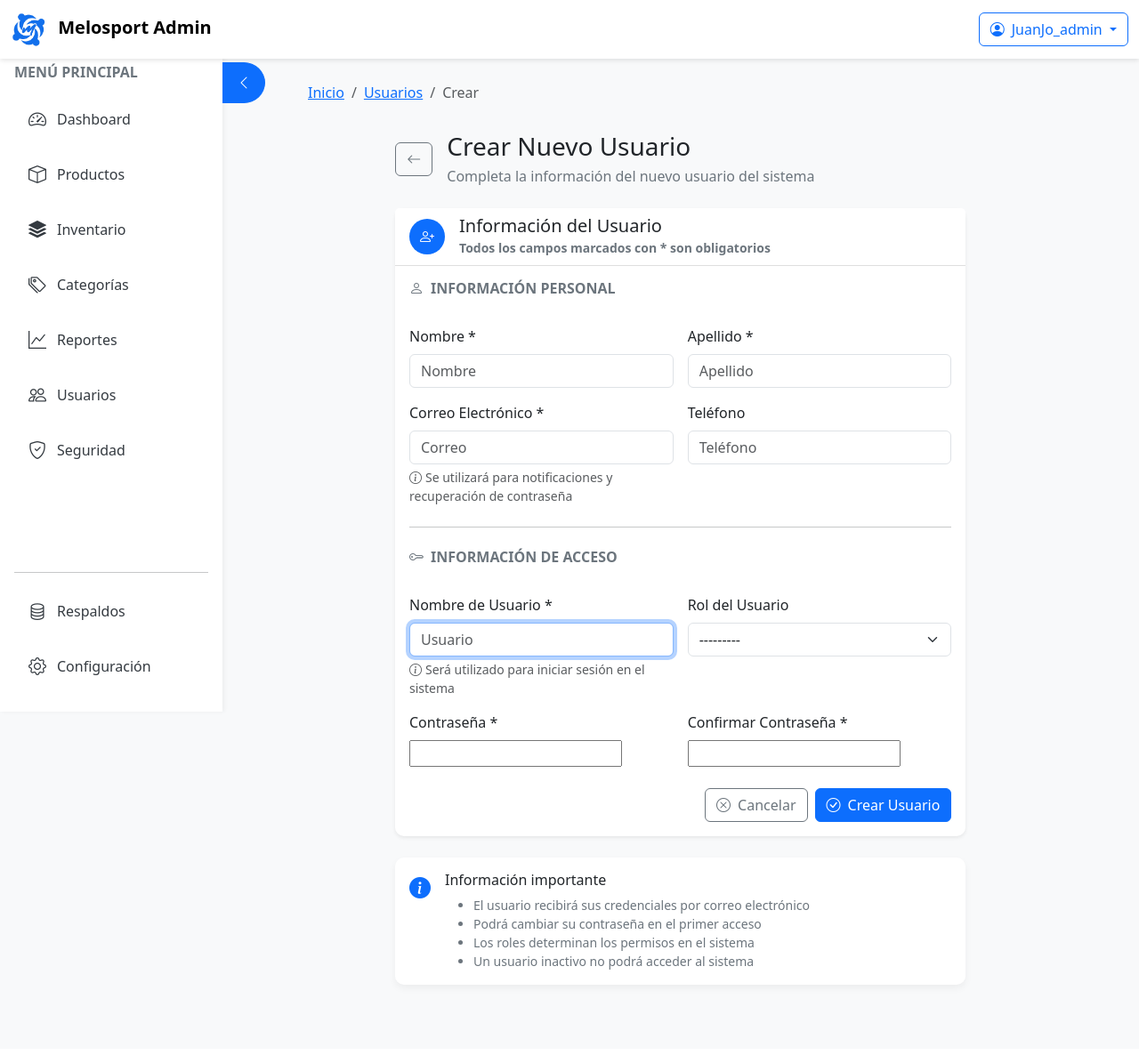
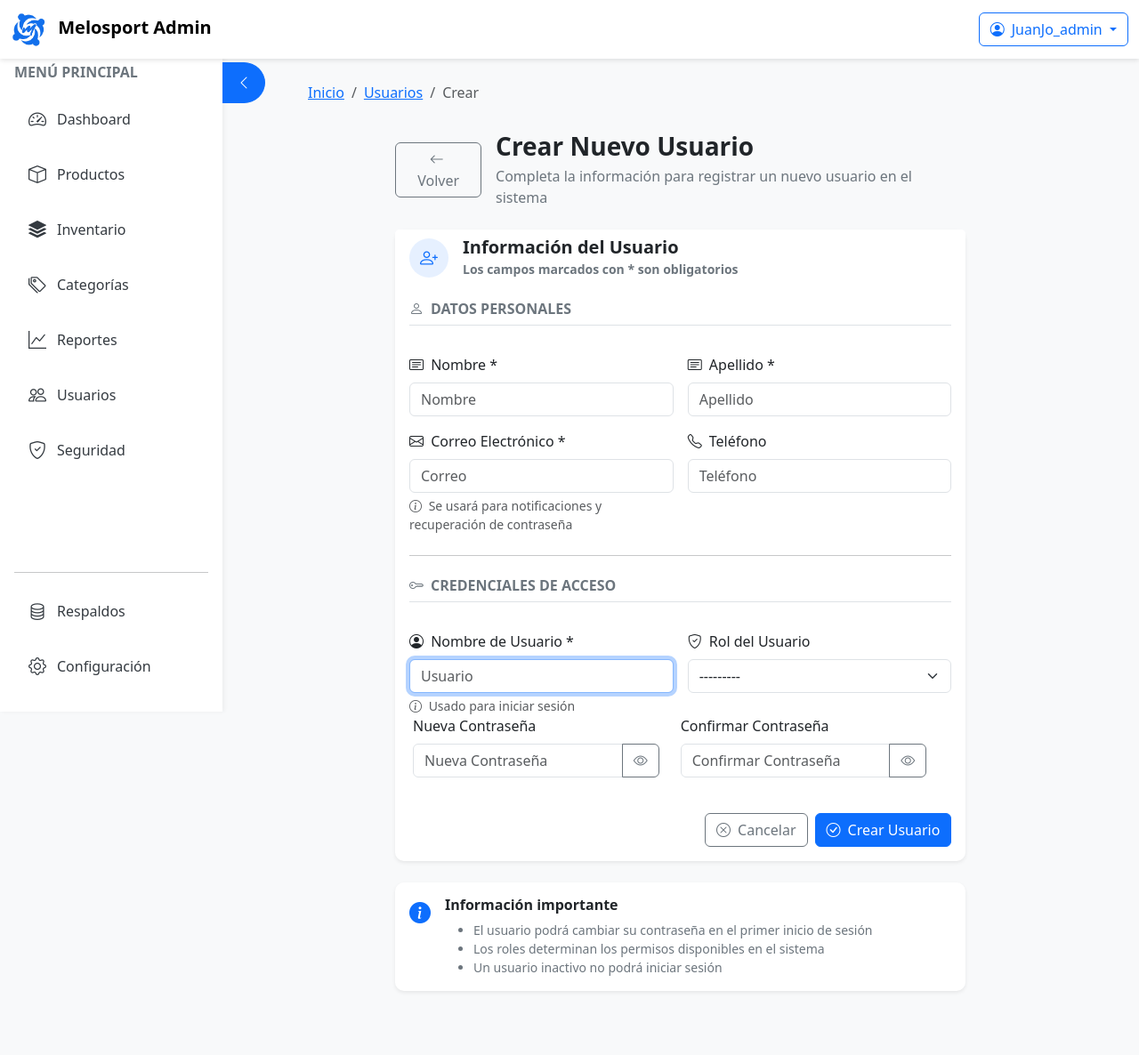
Before and after one commit to JuanJo0775/MeloSport, a Django app: page /backoffice/users/crear/ in a window 1280 px wide. Shown: the whole page at 89% size. Before the commit the page ends 1111 px from the top, so only its background shows below. Run offline with Django 5.2, Linux system fonts and the light colour scheme; a user stored in the database is signed in; parts of the project's set-up code (start-up, migrations or seed data) failed here and were passed over.

Commit message:
diseño y funcionalidad de las plantillas de user

```diff
--- a/apps/backoffice/templates/backoffice/users/confirm_delete.html
+++ b/apps/backoffice/templates/backoffice/users/confirm_delete.html
@@ -113,9 +113,9 @@
                 <i class="bi bi-person-x me-1"></i> Desactivar Usuario
               </a>
             {% endif %}
-            <a href="{% url 'backoffice:users:update' object.pk %}"
+            <a href="{% url 'backoffice:users:edit' object.pk %}"
                class="btn btn-outline-primary btn-sm">
-              <i class="bi bi-pencil-square me-1"></i> Modificar Permisos
+              <i class="bi bi-pencil-square me-1"></i> Actualizar Información
             </a>
           </div>
           <small class="text-muted d-block mt-2">
--- a/apps/backoffice/templates/backoffice/users/create.html
+++ b/apps/backoffice/templates/backoffice/users/create.html
@@ -4,35 +4,39 @@
 {% block title %}Crear Usuario{% endblock %}
 
 {% block breadcrumb %}
-  {% breadcrumb  "Usuarios|backoffice:users:list" "Crear" %}
+  {% breadcrumb "Usuarios|backoffice:users:list" "Crear" %}
 {% endblock %}
 
 {% block content %}
 <div class="container py-4">
   <div class="row justify-content-center">
     <div class="col-lg-8">
+
       <!-- Header -->
       <div class="d-flex align-items-center mb-4">
-        <a href="{% url 'backoffice:users:list' %}" class="btn btn-outline-secondary me-3">
-          <i class="bi bi-arrow-left"></i>
+        <div>
+          <a href="{% url 'backoffice:users:list' %}" class="btn btn-outline-secondary">
+            <i class="bi bi-arrow-left me-1"></i>
+            Volver
           </a>
-        <div>
-          <h1 class="h3 mb-1">Crear Nuevo Usuario</h1>
-          <p class="text-muted mb-0">Completa la información del nuevo usuario del sistema</p>
+        </div>
+        <div class="ms-3">
+          <h1 class="h3 fw-semibold mb-1">Crear Nuevo Usuario</h1>
+          <p class="text-muted mb-0">Completa la información para registrar un nuevo usuario en el sistema</p>
         </div>
       </div>
 
       <!-- Formulario -->
-      <div class="card shadow-sm">
-        <div class="card-header bg-white">
+      <div class="card shadow-sm border-0">
+        <div class="card-header bg-white border-bottom-0">
           <div class="d-flex align-items-center">
-            <div class="bg-primary text-white rounded-circle d-flex align-items-center justify-content-center me-3"
-                 style="width: 40px; height: 40px;">
-              <i class="bi bi-person-plus"></i>
+            <div class="bg-primary bg-opacity-10 text-primary rounded-circle d-flex align-items-center justify-content-center me-3"
+                 style="width: 44px; height: 44px;">
+              <i class="bi bi-person-plus fs-5"></i>
             </div>
             <div>
-              <h5 class="mb-0">Información del Usuario</h5>
-              <small class="text-muted">Todos los campos marcados con * son obligatorios</small>
+              <h5 class="mb-0 fw-semibold">Información del Usuario</h5>
+              <small class="text-muted">Los campos marcados con * son obligatorios</small>
             </div>
           </div>
         </div>
@@ -44,14 +48,14 @@
             <!-- Información personal -->
             <div class="row g-3 mb-4">
               <div class="col-12">
-                <h6 class="text-muted text-uppercase fw-bold mb-3">
-                  <i class="bi bi-person me-2"></i>Información Personal
+                <h6 class="text-muted text-uppercase fw-bold mb-3 border-bottom pb-2">
+                  <i class="bi bi-person me-2"></i>Datos Personales
                 </h6>
               </div>
 
               <div class="col-md-6">
-                <label for="{{ form.first_name.id_for_label }}" class="form-label">
-                  Nombre *
+                <label for="{{ form.first_name.id_for_label }}" class="form-label fw-medium">
+                  <i class="bi bi-card-text me-1"></i> Nombre *
                 </label>
                 {{ form.first_name }}
                 {% if form.first_name.errors %}
@@ -64,8 +68,8 @@
               </div>
 
               <div class="col-md-6">
-                <label for="{{ form.last_name.id_for_label }}" class="form-label">
-                  Apellido *
+                <label for="{{ form.last_name.id_for_label }}" class="form-label fw-medium">
+                  <i class="bi bi-card-text me-1"></i> Apellido *
                 </label>
                 {{ form.last_name }}
                 {% if form.last_name.errors %}
@@ -78,8 +82,8 @@
               </div>
 
               <div class="col-md-6">
-                <label for="{{ form.email.id_for_label }}" class="form-label">
-                  Correo Electrónico *
+                <label for="{{ form.email.id_for_label }}" class="form-label fw-medium">
+                  <i class="bi bi-envelope me-1"></i> Correo Electrónico *
                 </label>
                 {{ form.email }}
                 {% if form.email.errors %}
@@ -90,13 +94,13 @@
                   </div>
                 {% endif %}
                 <div class="form-text">
-                  <i class="bi bi-info-circle me-1"></i>Se utilizará para notificaciones y recuperación de contraseña
+                  <i class="bi bi-info-circle me-1"></i> Se usará para notificaciones y recuperación de contraseña
                 </div>
               </div>
 
               <div class="col-md-6">
-                <label for="{{ form.phone.id_for_label }}" class="form-label">
-                  Teléfono
+                <label for="{{ form.phone.id_for_label }}" class="form-label fw-medium">
+                  <i class="bi bi-telephone me-1"></i> Teléfono
                 </label>
                 {{ form.phone }}
                 {% if form.phone.errors %}
@@ -114,14 +118,14 @@
             <!-- Información de acceso -->
             <div class="row g-3 mb-4">
               <div class="col-12">
-                <h6 class="text-muted text-uppercase fw-bold mb-3">
-                  <i class="bi bi-key me-2"></i>Información de Acceso
+                <h6 class="text-muted text-uppercase fw-bold mb-3 border-bottom pb-2">
+                  <i class="bi bi-key me-2"></i>Credenciales de Acceso
                 </h6>
               </div>
 
               <div class="col-md-6">
-                <label for="{{ form.username.id_for_label }}" class="form-label">
-                  Nombre de Usuario *
+                <label for="{{ form.username.id_for_label }}" class="form-label fw-medium">
+                  <i class="bi bi-person-circle me-1"></i> Nombre de Usuario *
                 </label>
                 {{ form.username }}
                 {% if form.username.errors %}
@@ -132,13 +136,13 @@
                   </div>
                 {% endif %}
                 <div class="form-text">
-                  <i class="bi bi-info-circle me-1"></i>Será utilizado para iniciar sesión en el sistema
+                  <i class="bi bi-info-circle me-1"></i> Usado para iniciar sesión
                 </div>
               </div>
 
               <div class="col-md-6">
-                <label for="{{ form.role.id_for_label }}" class="form-label">
-                  Rol del Usuario
+                <label for="{{ form.role.id_for_label }}" class="form-label fw-medium">
+                  <i class="bi bi-shield-check me-1"></i> Rol del Usuario
                 </label>
                 {{ form.role }}
                 {% if form.role.errors %}
@@ -150,11 +154,17 @@
                 {% endif %}
               </div>
 
+              <!-- Contraseña -->
+              <div class="row mb-3">
                 <div class="col-md-6">
-                <label for="{{ form.password1.id_for_label }}" class="form-label">
-                  Contraseña *
-                </label>
+                  <label for="{{ form.password1.id_for_label }}" class="form-label">Nueva Contraseña</label>
+                  <div class="input-group">
                     {{ form.password1 }}
+                    <button type="button" class="btn btn-outline-secondary"
+                            onclick="togglePassword('{{ form.password1.id_for_label }}', this)">
+                      <i class="bi bi-eye"></i>
+                    </button>
+                  </div>
                   {% if form.password1.errors %}
                     <div class="invalid-feedback d-block">
                       {% for error in form.password1.errors %}
@@ -165,10 +175,14 @@
                 </div>
 
                 <div class="col-md-6">
-                <label for="{{ form.password2.id_for_label }}" class="form-label">
-                  Confirmar Contraseña *
-                </label>
+                  <label for="{{ form.password2.id_for_label }}" class="form-label">Confirmar Contraseña</label>
+                  <div class="input-group">
                     {{ form.password2 }}
+                    <button type="button" class="btn btn-outline-secondary"
+                            onclick="togglePassword('{{ form.password2.id_for_label }}', this)">
+                      <i class="bi bi-eye"></i>
+                    </button>
+                  </div>
                   {% if form.password2.errors %}
                     <div class="invalid-feedback d-block">
                       {% for error in form.password2.errors %}
@@ -178,8 +192,9 @@
                   {% endif %}
                 </div>
               </div>
+            </div>
 
-            <!-- Errores generales del formulario -->
+            <!-- Errores generales -->
             {% if form.non_field_errors %}
               <div class="alert alert-danger">
                 <i class="bi bi-exclamation-triangle me-2"></i>
@@ -189,8 +204,8 @@
               </div>
             {% endif %}
 
-            <!-- Botones de acción -->
-            <div class="d-flex justify-content-end gap-2">
+            <!-- Botones -->
+            <div class="d-flex justify-content-end gap-2 mt-3">
               <a href="{% url 'backoffice:users:list' %}" class="btn btn-outline-secondary">
                 <i class="bi bi-x-circle me-2"></i>Cancelar
               </a>
@@ -203,25 +218,40 @@
       </div>
 
       <!-- Información adicional -->
-      <div class="card mt-4">
+      <div class="card shadow-sm border-0 mt-3">
         <div class="card-body">
           <div class="d-flex">
             <div class="text-primary me-3">
               <i class="bi bi-info-circle-fill fs-4"></i>
             </div>
             <div>
-              <h6 class="mb-2">Información importante</h6>
+              <h6 class="fw-semibold mb-2">Información importante</h6>
               <ul class="mb-0 small text-muted">
-                <li>El usuario recibirá sus credenciales por correo electrónico</li>
-                <li>Podrá cambiar su contraseña en el primer acceso</li>
-                <li>Los roles determinan los permisos en el sistema</li>
-                <li>Un usuario inactivo no podrá acceder al sistema</li>
+                <li>El usuario podrá cambiar su contraseña en el primer inicio de sesión</li>
+                <li>Los roles determinan los permisos disponibles en el sistema</li>
+                <li>Un usuario inactivo no podrá iniciar sesión</li>
               </ul>
             </div>
           </div>
         </div>
       </div>
+
     </div>
   </div>
 </div>
+
+<script>
+function togglePassword(fieldId, button) {
+  const field = document.getElementById(fieldId);
+  const icon = button.querySelector('i');
+
+  if (field.type === 'password') {
+    field.type = 'text';
+    icon.classList.replace('bi-eye', 'bi-eye-slash');
+  } else {
+    field.type = 'password';
+    icon.classList.replace('bi-eye-slash', 'bi-eye');
+  }
+}
+</script>
 {% endblock %}
--- a/apps/backoffice/templates/backoffice/users/detail.html
+++ b/apps/backoffice/templates/backoffice/users/detail.html
@@ -223,7 +223,7 @@
         <div class="card-body">
           <div class="d-grid gap-2">
             {% if perms.auth.change_user %}
-              <a href="{% url 'backoffice:users:update' user_obj.pk %}" class="btn btn-outline-primary">
+              <a href="{% url 'backoffice:users:edit' user_obj.pk %}" class="btn btn-outline-primary">
                 <i class="bi bi-pencil-square me-2"></i> Editar Usuario
               </a>
 
--- a/apps/users/forms.py
+++ b/apps/users/forms.py
@@ -1,5 +1,9 @@
 from django import forms
-from django.contrib.auth.forms import UserCreationForm, UserChangeForm
+from django.contrib.auth.forms import (
+    UserCreationForm,
+    UserChangeForm,
+    SetPasswordForm,
+)
 from django.contrib.auth import get_user_model
 from django.contrib.auth.models import Group
 
@@ -19,6 +23,22 @@ class CustomUserCreationForm(UserCreationForm):
         widget=forms.Select(attrs={"class": "form-select"})
     )
 
+    # Sobrescribir campos de contraseña
+    password1 = forms.CharField(
+        label="Nueva Contraseña",
+        widget=forms.PasswordInput(attrs={
+            "class": "form-control",
+            "placeholder": "Nueva Contraseña"
+        })
+    )
+    password2 = forms.CharField(
+        label="Confirmar Contraseña",
+        widget=forms.PasswordInput(attrs={
+            "class": "form-control",
+            "placeholder": "Confirmar Contraseña"
+        })
+    )
+
     class Meta(UserCreationForm.Meta):
         model = User
         fields = [
@@ -31,6 +51,7 @@ class CustomUserCreationForm(UserCreationForm):
             "first_name": forms.TextInput(attrs={"class": "form-control", "placeholder": "Nombre"}),
             "last_name": forms.TextInput(attrs={"class": "form-control", "placeholder": "Apellido"}),
         }
+
 
 
 class CustomUserChangeForm(UserChangeForm):
@@ -46,6 +67,18 @@ class CustomUserChangeForm(UserChangeForm):
         widget=forms.Select(attrs={"class": "form-select"})
     )
 
+    # Campos extras para cambio de contraseña
+    password1 = forms.CharField(
+        label="Nueva Contraseña",
+        widget=forms.PasswordInput(attrs={"class": "form-control", "placeholder": "Nueva contraseña"}),
+        required=False
+    )
+    password2 = forms.CharField(
+        label="Confirmar Contraseña",
+        widget=forms.PasswordInput(attrs={"class": "form-control", "placeholder": "Confirmar contraseña"}),
+        required=False
+    )
+
     class Meta:
         model = User
         fields = [
@@ -59,3 +92,55 @@ class CustomUserChangeForm(UserChangeForm):
             "last_name": forms.TextInput(attrs={"class": "form-control"}),
             "is_active": forms.CheckboxInput(attrs={"class": "form-check-input"}),
         }
+
+    def clean(self):
+        cleaned_data = super().clean()
+        password1 = cleaned_data.get("password1")
+        password2 = cleaned_data.get("password2")
+
+        if password1 or password2:
+            if password1 != password2:
+                raise forms.ValidationError("Las contraseñas no coinciden.")
+        return cleaned_data
+
+    def save(self, commit=True):
+        user = super().save(commit=False)
+        password1 = self.cleaned_data.get("password1")
+        if password1:
+            user.set_password(password1)
+        if commit:
+            user.save()
+        return user
+
+
+class CustomPasswordChangeForm(SetPasswordForm):
+    old_password = forms.CharField(
+        label="Contraseña actual",
+        strip=False,
+        widget=forms.PasswordInput(
+            attrs={
+                "class": "form-control rounded-3",
+                "placeholder": "Contraseña actual",
+                "autocomplete": "current-password"
+            }
+        ),
+    )
+
+    def __init__(self, *args, **kwargs):
+        super().__init__(*args, **kwargs)
+        self.fields["new_password1"].widget.attrs.update({
+            "class": "form-control rounded-3",
+            "placeholder": "Nueva contraseña",
+            "autocomplete": "new-password"
+        })
+        self.fields["new_password2"].widget.attrs.update({
+            "class": "form-control rounded-3",
+            "placeholder": "Confirmar nueva contraseña",
+            "autocomplete": "new-password"
+        })
+
+    def clean_old_password(self):
+        old_password = self.cleaned_data.get("old_password")
+        if not self.user.check_password(old_password):
+            raise forms.ValidationError("La contraseña actual no es correcta.")
+        return old_password
--- a/apps/users/urls.py
+++ b/apps/users/urls.py
@@ -22,7 +22,7 @@ urlpatterns = [
     path("<int:pk>/editar/", UserUpdateView.as_view(), name="edit"),
     path("<int:pk>/eliminar/", UserDeleteView.as_view(), name="delete"),
     path("<int:pk>/toggle-active/", UserToggleActiveView.as_view(), name="toggle_active"),
-    path("<int:pk>/password/set/", UserSetPasswordView.as_view(), name="password_set"),
+    path("<int:pk>/password/set/", UserSetPasswordView.as_view(), name="set_password"),
 
     # Auditoría
     path("audit/", AuditLogListView.as_view(), name="audit_list"),
--- a/apps/users/views.py
+++ b/apps/users/views.py
@@ -1,10 +1,14 @@
+# apps/users/views.py
+
 from django.db.models import Q, Count
 from django.contrib.auth.models import Group
 from django.utils.timezone import now, timedelta
 from django.contrib import messages
 from django.shortcuts import redirect, get_object_or_404
 from django.urls import reverse_lazy
-from django.views.generic import ListView, DetailView, CreateView, UpdateView, DeleteView, View
+from django.views.generic import (
+    ListView, DetailView, CreateView, UpdateView, DeleteView, View, FormView
+)
 from django.contrib.auth.mixins import LoginRequiredMixin, PermissionRequiredMixin
 from django.contrib.auth.forms import SetPasswordForm
 from django.contrib.auth import get_user_model
@@ -52,7 +56,7 @@ class UserListView(LoginRequiredMixin, PermissionRequiredMixin, ListView):
     permission_required = "auth.view_user"
 
     def get_queryset(self):
-        qs = User.objects.all().select_related()
+        qs = User.objects.all().prefetch_related("groups")
         search = self.request.GET.get("q")
         if search:
             qs = qs.filter(
@@ -61,22 +65,30 @@ class UserListView(LoginRequiredMixin, PermissionRequiredMixin, ListView):
                 Q(last_name__icontains=search) |
                 Q(email__icontains=search)
             )
-        group = self.request.GET.get("group")
-        if group:
-            qs = qs.filter(groups__name__iexact=group)
-        return qs
+        group_id = self.request.GET.get("group_id")
+        if group_id:
+            qs = qs.filter(groups__id=group_id)
+        return qs.distinct()
 
     def get_context_data(self, **kwargs):
-        context = super().get_context_data(**kwargs)
-        context["total_users"] = User.objects.count()
-        context["active_users"] = User.objects.filter(is_active=True).count()
-        context["inactive_users"] = User.objects.filter(is_active=False).count()
-        context["users_by_role"] = (
-            User.objects.values("groups__name")
-            .annotate(count=Count("id"))
-            .order_by()
-        )
-        return context
+        ctx = super().get_context_data(**kwargs)
+
+        admin_group = Group.objects.filter(name__iexact="Administrador").first()
+        vendor_group = Group.objects.filter(name__iexact="Vendedor").first()
+
+        ctx.update({
+            "total_users": User.objects.count(),
+            "active_users": User.objects.filter(is_active=True).count(),
+            "vendors": User.objects.filter(groups=vendor_group).count() if vendor_group else 0,
+            "admins": User.objects.filter(groups=admin_group).count() if admin_group else 0,
+            "groups": list(Group.objects.order_by("name").values("id", "name")),
+            "users_by_role": (
+                User.objects.values("groups__name")
+                .annotate(count=Count("id"))
+                .order_by()
+            ),
+        })
+        return ctx
 
 
 class UserDetailView(LoginRequiredMixin, PermissionRequiredMixin, DetailView):
@@ -90,7 +102,7 @@ class UserCreateView(LoginRequiredMixin, PermissionRequiredMixin, CreateView):
     model = User
     form_class = CustomUserCreationForm
     template_name = "backoffice/users/create.html"
-    success_url = reverse_lazy("users:list")
+    success_url = reverse_lazy("backoffice:users:list")
     permission_required = "auth.add_user"
 
     def form_valid(self, form):
@@ -106,7 +118,7 @@ class UserUpdateView(LoginRequiredMixin, PermissionRequiredMixin, UpdateView):
     model = User
     form_class = CustomUserChangeForm
     template_name = "backoffice/users/update.html"
-    success_url = reverse_lazy("users:list")
+    success_url = reverse_lazy("backoffice:users:list")
     permission_required = "auth.change_user"
 
     def form_valid(self, form):
@@ -122,14 +134,14 @@ class UserUpdateView(LoginRequiredMixin, PermissionRequiredMixin, UpdateView):
 class UserDeleteView(LoginRequiredMixin, PermissionRequiredMixin, DeleteView):
     model = User
     template_name = "backoffice/users/confirm_delete.html"
-    success_url = reverse_lazy("users:list")
+    success_url = reverse_lazy("backoffice:users:list")
     permission_required = "auth.delete_user"
 
     def delete(self, request, *args, **kwargs):
         obj = self.get_object()
         if obj == request.user:
             messages.error(request, "No puedes eliminarte a ti mismo.")
-            return redirect("users:list")
+            return redirect("backoffice:users:list")
         messages.success(request, f"Usuario {obj.username} eliminado correctamente.")
         return super().delete(request, *args, **kwargs)
 
@@ -141,29 +153,37 @@ class UserToggleActiveView(LoginRequiredMixin, PermissionRequiredMixin, View):
         user = get_object_or_404(User, pk=pk)
         if user == request.user:
             messages.error(request, "No puedes desactivarte a ti mismo.")
-            return redirect("users:list")
+            return redirect("backoffice:users:list")
         user.is_active = not user.is_active
         user.save()
         messages.success(request, f"Usuario {user.username} {'activado' if user.is_active else 'desactivado'}.")
-        return redirect("users:list")
+        return redirect("backoffice:users:list")
 
 
-class UserSetPasswordView(LoginRequiredMixin, PermissionRequiredMixin, UpdateView):
-    model = User
-    form_class = SetPasswordForm
+from .forms import CustomPasswordChangeForm
+
+class UserSetPasswordView(LoginRequiredMixin, PermissionRequiredMixin, FormView):
     template_name = "backoffice/users/set_password.html"
-    success_url = reverse_lazy("users:list")
+    form_class = CustomPasswordChangeForm
+    success_url = reverse_lazy("backoffice:users:list")
     permission_required = "auth.change_user"
 
     def get_form_kwargs(self):
         kwargs = super().get_form_kwargs()
-        kwargs["user"] = self.get_object()
+        self.user_obj = get_object_or_404(User, pk=self.kwargs["pk"])
+        kwargs["user"] = self.user_obj
         return kwargs
+
+    def get_context_data(self, **kwargs):
+        ctx = super().get_context_data(**kwargs)
+        ctx["object"] = self.user_obj
+        return ctx
 
     def form_valid(self, form):
         form.save()
         messages.success(self.request, "Contraseña actualizada correctamente.")
         return super().form_valid(form)
+
 
 
 # ========== AUDITORÍA ==========
```
Also changed, not shown: apps/backoffice/templates/backoffice/users/list.html (+56 -99 lines), apps/backoffice/templates/backoffice/users/set_password.html (+40 -69 lines), apps/backoffice/templates/backoffice/users/update.html (+54 -25 lines). Lines whose indentation alone changed are shown as unchanged.
